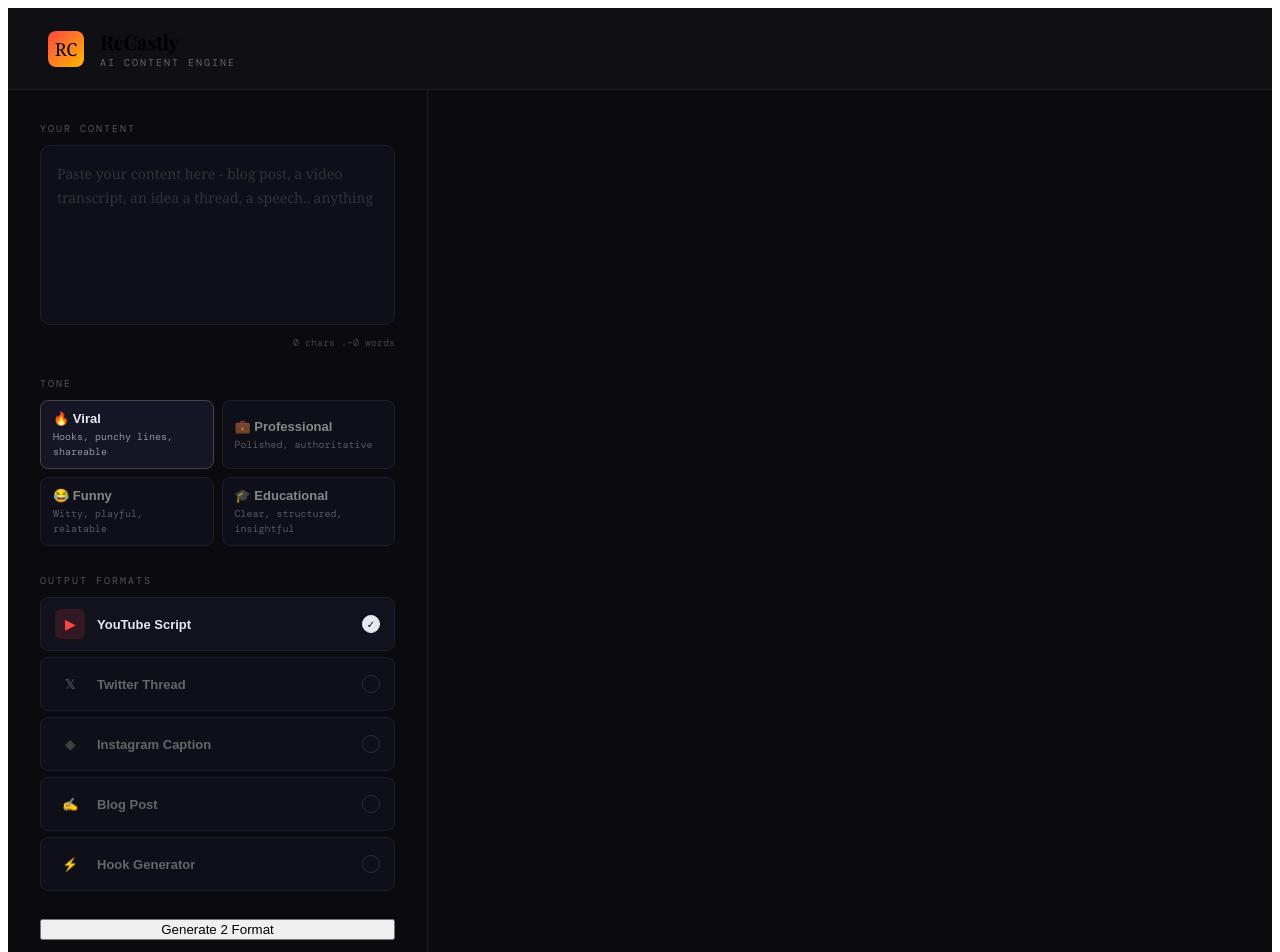
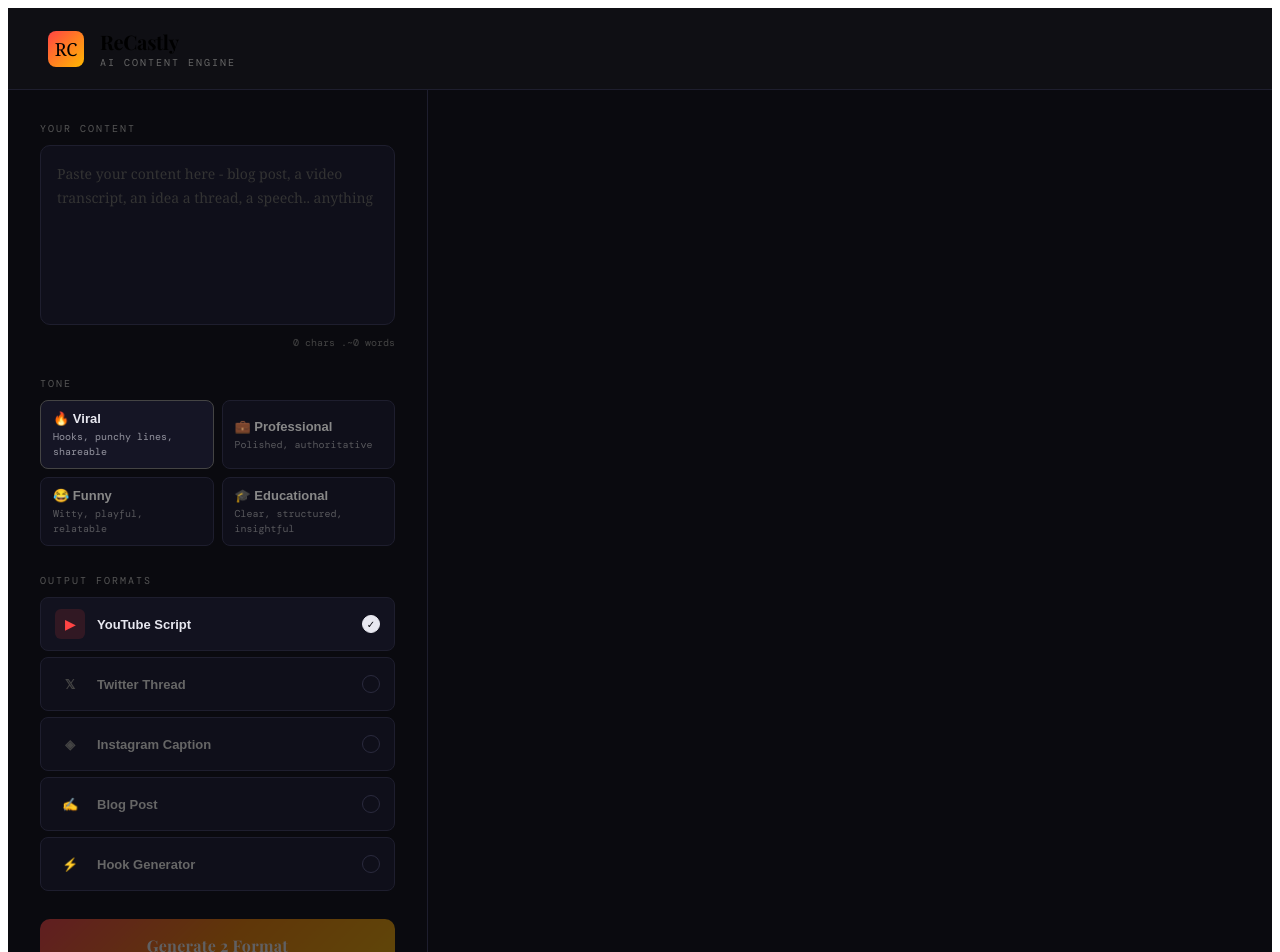
Before and after one commit to Favics-T/ReCastly, a React (Vite) app: page / in a window 1280 px wide. Shown: the top 952 px of the page. Built offline with nearby package versions, Linux system fonts and the light colour scheme.

Commit message:
done with left panel for now

```diff
--- a/src/Home.jsx
+++ b/src/Home.jsx
@@ -164,10 +164,15 @@ const generate = useCallback( async ()=>{
                     </div>
                     </div>
                     {/* Generate */}
-                    <button>
+                    <button
+                    className='generate-btn'
+                    onClick={generate}
+                    disabled={!inputText.trim() || selectedFormats.length === 0}
+                    >
                         Generate {selectedFormats.length > 0? `${selectedFormats.length} Format${selectedFormats>1 ? "s":""}`: "Content"}
                     </button>
                 </div>
+                {/* RIGHT PANELA */}
             </div>
 
                     </div>
```
